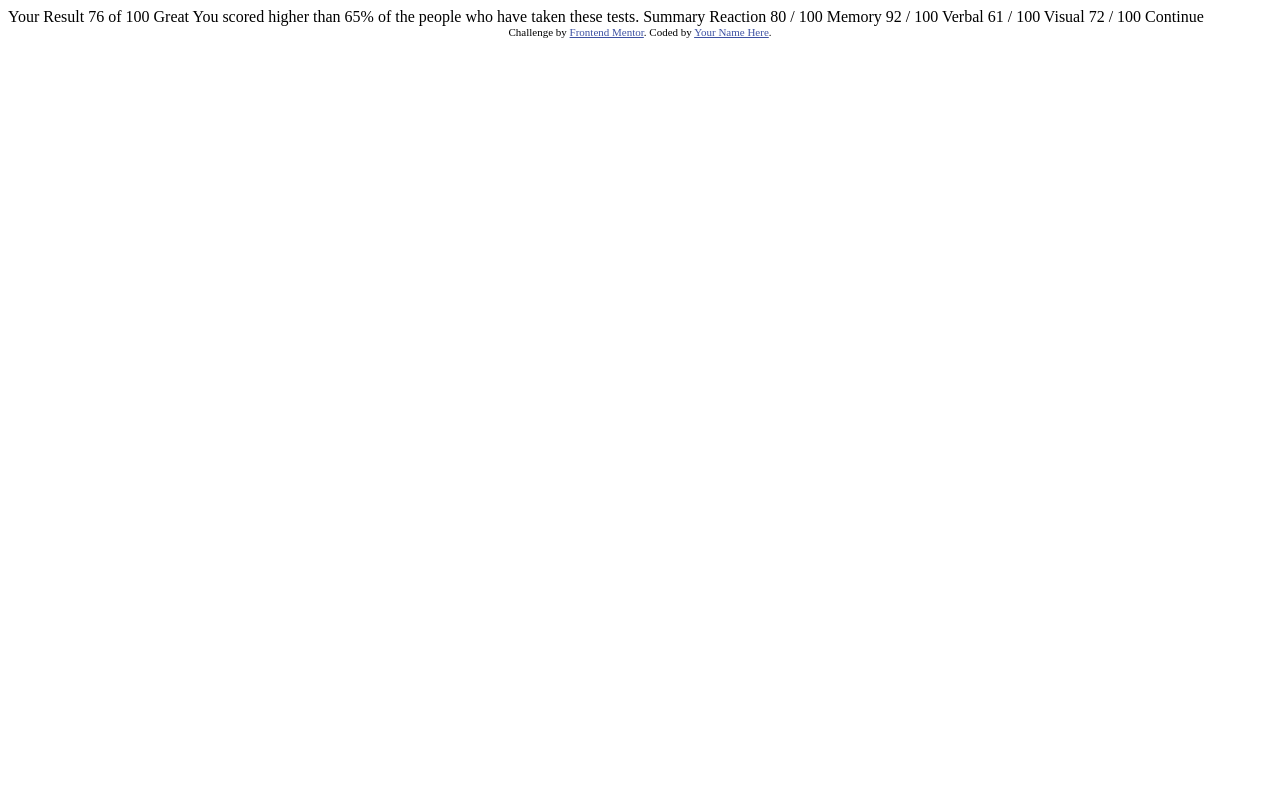
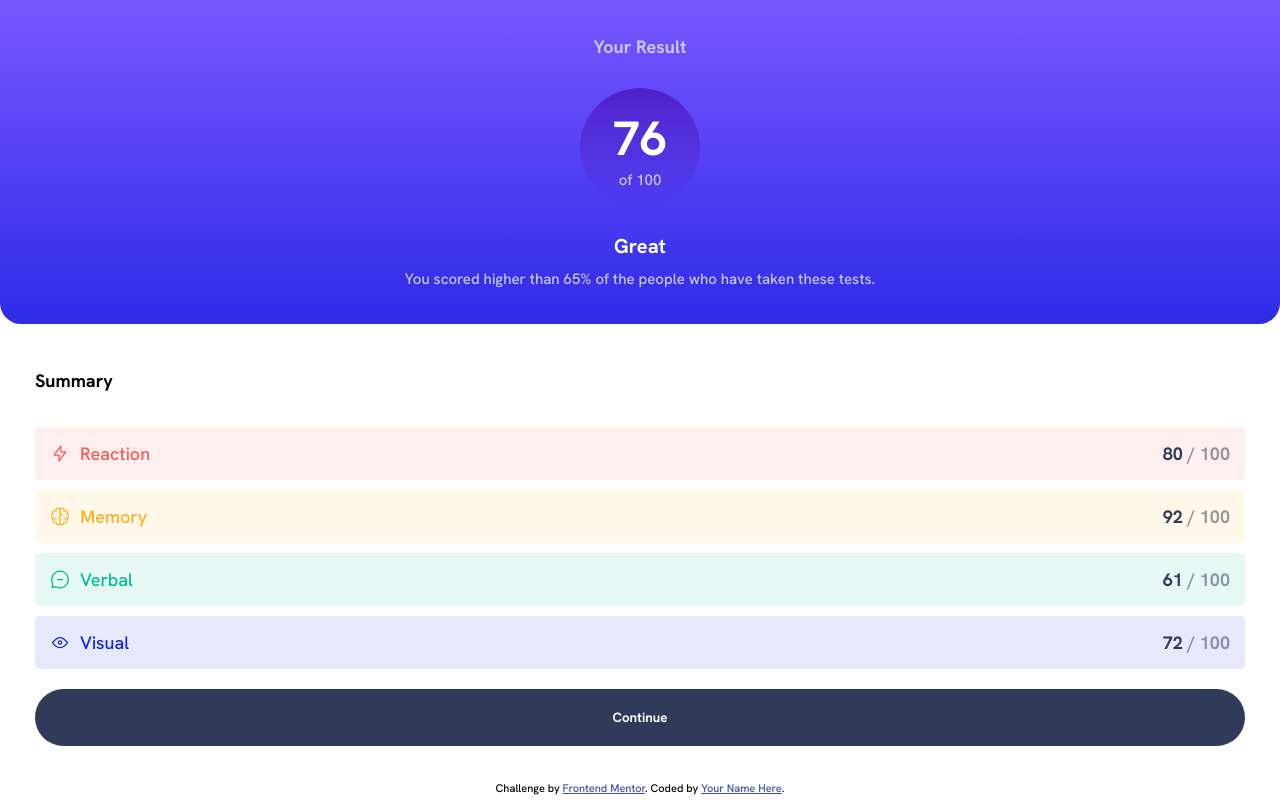
Before and after one commit to Finney06/results-summary-component-main, a plain HTML site: page index.html in a window 1280 px wide. Drawn offline with Linux system fonts and the light colour scheme.

Commit message:
first commit

```diff
--- a/index.html
+++ b/index.html
@@ -5,7 +5,7 @@
   <meta name="viewport" content="width=device-width, initial-scale=1.0"> <!-- displays site properly based on user's device -->
 
   <link rel="icon" type="image/png" sizes="32x32" href="./assets/images/favicon-32x32.png">
-
+  <link rel="stylesheet" href="style.css">
   <title>Frontend Mentor | Results summary component</title>
 
   <!-- Feel free to remove these styles or customise in your own stylesheet 👍 -->
@@ -15,32 +15,53 @@
   </style>
 </head>
 <body>
+  <main>
+    <div class="blue-section">
+      <h1>Your Result</h1>
+      <div class="score-circle">
+       <h2>76</h2>
+       <p>of 100</p>
+      </div>
 
-  Your Result
-  76
-  of 100
+     <h3>Great</h3>
+     <p>You scored higher than 65% of the people who have taken these tests.</p>
+    </div>
+    <div class="white-section">
+     <h4>Summary</h4>
+     <div class="score-block">
+      <div class="reaction score">
+        <div class="container">
+          <img src="assets/images/icon-reaction.svg" alt="">
+          <p class="reaction-p">Reaction</p>
+        </div>
+       <p class="score-mark">80<span> / 100</span></p>
+      </div>
+      <div class="memory score">
+       <div class="container">
+        <img src="assets/images/icon-memory.svg" alt="">
+        <p class="memory-p">Memory</p>
+       </div>
+       <p class="score-mark">92<span> / 100</span></p>
+      </div>
+      <div class="verbal score">
+        <div class="container">
+          <img src="assets/images/icon-verbal.svg" alt="">
+          <p class="verbal-p">Verbal</p>
+        </div>
+       <p class="score-mark">61<span> / 100</span></p>
+      </div>
+      <div class="visual score">
+        <div class="container">
+          <img src="assets/images/icon-visual.svg" alt="">
+          <p class="visual-p">Visual</p>
+        </div>
+       <p class="score-mark">72<span> / 100</span></p>
+      </div>
+     </div>
 
-  Great
-  You scored higher than 65% of the people who have taken these tests.
-
-  Summary
-
-  Reaction
-  80 / 100
-
-  Memory
-  92 / 100
-
-
-
-  Verbal
-  61 / 100
-
-  Visual
-  72 / 100
-
-  Continue
-
+     <button>Continue</button>
+    </div>
+  </main>
   <div class="attribution">
     Challenge by <a href="https://www.frontendmentor.io?ref=challenge" target="_blank">Frontend Mentor</a>.
     Coded by <a href="#">Your Name Here</a>.
--- /dev/null
+++ b/style.css
@@ -0,0 +1,162 @@
+@import url('https://fonts.googleapis.com/css2?family=Hanken+Grotesk:wght@500;700;800&display=swap');
+
+:root {
+    /* Primary */
+    --pry-light-red: hsl(0, 100%, 67%);
+    --pry-orangey-yellow: hsl(39, 100%, 56%);
+    --pry-green-teal: hsl(166, 100%, 37%);
+    --pry--cobalt-blue: hsl(234, 85%, 45%);
+    /* Gradients */
+    --Light-slate-blue-background: hsl(252, 100%, 67%);
+    --Light-royal-blue-background: hsl(241, 81%, 54%);
+    --Violet-blue-circle: hsla(256, 72%, 46%, 1);
+    --Persian-blue-circle: hsla(241, 72%, 46%, 0);
+    /* Neutral */
+    --White: hsl(0, 0%, 100%);
+    --Pale-blue: hsl(221, 100%, 96%);
+    --Light-lavender: hsl(241, 100%, 89%);
+    --Dark-gray-blue: hsl(224, 30%, 27%);
+}
+
+* {
+    margin: 0;
+    padding: 0;
+    box-sizing: border-box;
+}
+
+html {
+    font-size: 62.5%;
+}
+
+body {
+    font-family: 'Hanken Grotesk', sans-serif;
+    font-size: 1.8rem;
+}
+
+.blue-section {
+    background: linear-gradient(var(--Light-slate-blue-background),var(--Light-royal-blue-background));
+    text-align: center;
+    padding: 3.5rem;
+    margin-bottom: 1rem;
+    border-radius: 0 0 2.1rem 2.1rem;
+}
+
+.blue-section h1 {
+    color: var(--Light-lavender);
+    font-size: 1.8rem;
+    margin-bottom: 3rem;
+}
+
+.score-circle {
+    background: linear-gradient(var(--Violet-blue-circle), var(--Persian-blue-circle));
+    display: flex;
+    flex-direction: column;
+    justify-content: center;
+    align-items: center;
+    margin: 0 auto;
+    border-radius: 50%;
+    width: 12rem;
+    height: 12rem;
+    margin-bottom: 2.5rem;
+}
+
+.score-circle h2 {
+    color: var(--White);
+    font-size: 4.8rem;
+}
+
+.score-circle, .blue-section p {
+    color: var(--Light-lavender);
+    font-size: 1.5rem;
+}
+
+.blue-section h3 {
+    color: var(--White);
+    font-size: 2rem;
+    margin-bottom: 1rem;
+}
+
+.white-section {
+    padding: 3.5rem;
+}
+
+.white-section h4 {
+    color: var();
+    margin-bottom: 3.5rem;
+}
+
+.score-block {
+    margin-bottom: 2rem;
+}
+
+.score {
+    display: flex;
+    justify-content: space-between;
+    align-items: center;
+    padding: 1.5rem;
+    margin-bottom: 1rem;
+    border-radius: 0.5rem;
+}
+
+.container {
+    display: flex;
+}
+
+.container img {
+    margin-right: 1rem;
+}
+
+.reaction {
+    background-color: hsla(0, 100%, 67%, 0.1);
+}
+
+.reaction-p {
+    color: var(--pry-light-red);
+}
+
+.score-mark {
+    color: var(--Dark-gray-blue);
+    font-weight: 700;
+}
+
+.score-mark span {
+    opacity: 0.5;
+}
+
+.memory {
+    background-color: hsla(39, 100%, 56%, 0.1);
+}
+
+.memory-p {
+    color: var(--pry-orangey-yellow);
+}
+
+.verbal {
+    background-color: hsla(166, 100%, 37%, 0.1);
+}
+
+.verbal-p {
+    color: var(--pry-green-teal);
+}
+
+.visual {
+    background-color: hsla(234, 85%, 45%, 0.1);
+}
+
+.visual-p {
+    color: var(--pry--cobalt-blue);
+}
+
+button {
+    display: flex;
+    justify-content: center;
+    align-items: center;
+    font-family: 'Hanken Grotesk', sans-serif;
+    color: var(--White);
+    background-color: var(--Dark-gray-blue);
+    font-weight: 700;
+    border: 0;
+    border-radius: 3rem;
+    padding: 2rem;
+    width: 100%;
+}
```
